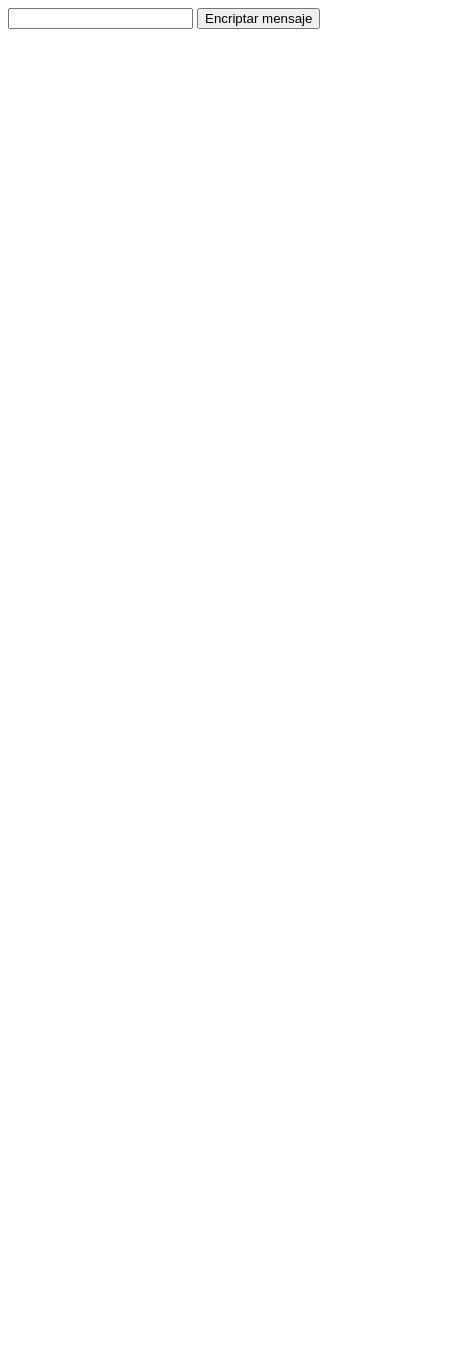
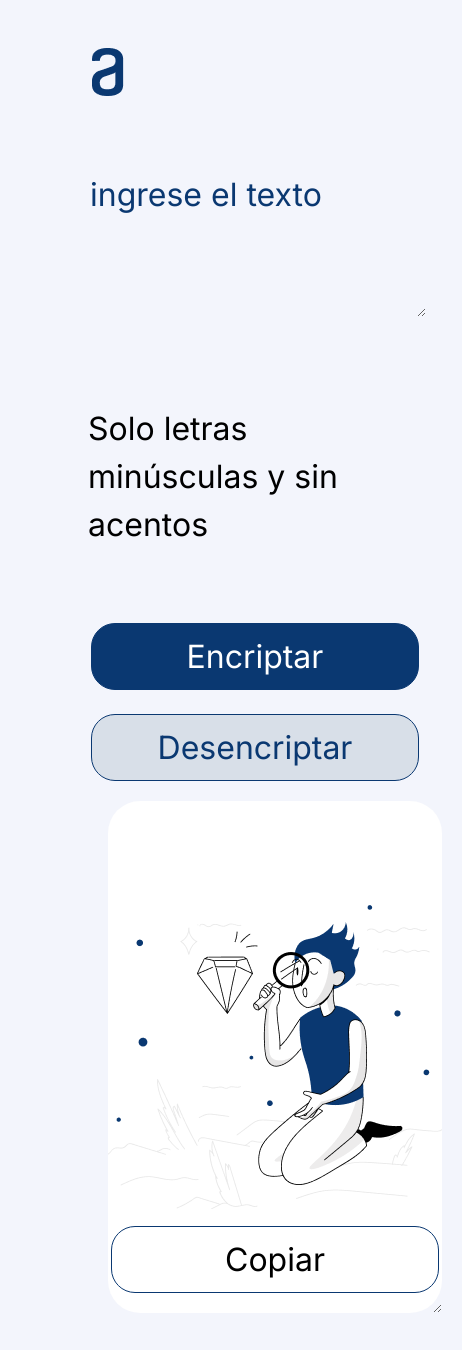
Before and after one commit to CarlosDanielAP/Encriptador-de-texto, a plain HTML site: page index.html in a window 390 px wide. Shown: the whole page, 462 px wide, since content can reach past the window. Before the commit the page ends 844 px from the top, so only its background shows below. Drawn offline with Linux system fonts and the light colour scheme.

Commit message:
responsive
se agrego estilo visual, botones y responsive.

```diff
--- /dev/null
+++ b/code.js
@@ -0,0 +1,82 @@
+var claves = ["ai", "enter", "imes", "ober", "ufat"];
+var letras = ["a", "e", "i", "o", "u"];
+
+function buscador(letra, desencriptando) {
+    var desencriptando = false;
+    var encontrada = false;
+    for (var i = 0; i < letras.length; i++) {
+        if (letra == letras[i]) {
+            //document.write("la clave es "+ claves[i])
+            return (claves[i]);
+            encontrada = true;
+        }
+    }
+    if (encontrada == false) {
+        //document.write("la clave no existe");
+        return (letra);
+    }
+}
+
+function encriptar(frase) {
+    var fraseEncriptada = [];
+    for (var i = 0; i < frase.length; i++) {
+
+        fraseEncriptada.push(buscador(frase[i]));
+
+    }
+    mensajeResultado.textContent=fraseEncriptada.join("");
+
+    mensajeResultado.style.backgroundImage="none";
+}
+
+function desencriptar(frase) {
+    var fraseEncriptada = [];
+    var claveTamano;
+    var i = 0;
+
+
+    while (i < frase.length) {
+        fraseEncriptada.push(frase[i]);
+        claveTamano = buscador(frase[i]);
+        i += claveTamano.length;
+        console.log(i)
+    }
+    mensajeResultado.textContent=fraseEncriptada.join("");
+    mensajeResultado.style.backgroundImage="none";
+}
+
+function noDetectoTexto(){
+    mensajeResultado.textContent="Ningún mensaje fue encontrado\n"+
+        "Ingresa el texto que desees encriptar o desencriptar."
+    mensajeResultado.style.backgroundImage="url('muneco.png')";
+}
+function empezarEncriptar(){
+
+
+    if(frase.value.length>0){
+    encriptar(frase.value);}
+    else
+        noDetectoTexto();
+}
+function empezarDesencriptar(){
+    if(frase.value.length>0){
+    desencriptar(frase.value);}
+    else
+        noDetectoTexto();
+
+}
+
+function copiar(){
+    mensajeResultado.select();
+    navigator.clipboard.writeText(mensajeResultado.value);
+}
+
+
+var botonCopiar= document.querySelector(".boton-copiar")
+var frase = document.querySelector(".text-area");
+var mensajeResultado=document.querySelector(".text-encriptado");
+var botonEncriptar = document.querySelector(".boton-encriptar");
+var botonDesencriptar=document.querySelector(".boton-desencriptar")
+botonEncriptar.onclick=empezarEncriptar;
+botonDesencriptar.onclick=empezarDesencriptar;
+botonCopiar.onclick= copiar;
--- a/index.html
+++ b/index.html
@@ -6,72 +6,47 @@
     <meta http-equiv="X-UA-Compatible" content="IE=edge">
     <meta name="viewport" content="width=device-width, initial-scale=1.0">
     <title>Document</title>
+    <link rel="stylesheet" href="styles.css">
+    <link rel="preconnect" href="https://fonts.googleapis.com">
+    <link rel="preconnect" href="https://fonts.gstatic.com" crossorigin>
+    <link href="https://fonts.googleapis.com/css2?family=Inter:wght@100;200;300;400&display=swap" rel="stylesheet">
 </head>
 
 <body>
-    <input/>
-    <button>Encriptar mensaje</button>
-    <script>
-        var claves = ["ai", "enter", "imes", "ober", "ufat"];
-        var letras = ["a", "e", "i", "o", "u"];
+<header>
+    <img class="logo" src="logo.png" alt="">
+</header>
+<main>
+    <section class="menu-texto">
+        <div>
+            <textarea class="text-area" cols="30" rows="3" placeholder="ingrese el texto"></textarea>
+            <div>
+                <h6>Solo letras minúsculas y sin acentos</h6>
+            </div>
+        </div>
+        <div class="botones">
 
-        function buscador(letra, desencriptando) {
-            var desencriptando = false;
-            var encontrada = false;
-            for (var i = 0; i < letras.length; i++) {
-                if (letra == letras[i]) {
-                    //document.write("la clave es "+ claves[i])
-                    return (claves[i]);
-                    encontrada = true;
-                }
-            }
-            if (encontrada == false) {
-                //document.write("la clave no existe");
-                return (letra);
-            }
-        }
+            <button class="boton-encriptar">Encriptar</button>
+            <button class="boton-desencriptar">Desencriptar</button>
+        </div>
+    </section>
 
-        function encriptar(frase) {
-            var fraseEncriptada = [];
-            for (var i = 0; i < frase.length; i++) {
+    <section class="seccion-resultado">
+        <div class="resultado" >
+            <textarea class="text-encriptado" cols="30" rows="10"></textarea>
 
-                fraseEncriptada.push(buscador(frase[i]));
-
-            }
-
-            document.write(fraseEncriptada.join(""));
-        }
-
-        function desencriptar(frase) {
-            var fraseEncriptada = [];
-            var claveTamano;
-            var i = 0;
-
-
-            while (i < frase.length) {
-                fraseEncriptada.push(frase[i]);
-                claveTamano = buscador(frase[i]);
-                i += claveTamano.length;
-                console.log(i)
-            }
-            document.write(fraseEncriptada.join(""));
-        }
-
-        function empezarEncriptar(){
-            encriptar(frase.value);
-        }
-        function empezarDecencriptar(){
-            desencriptar(frase.value);
-        }
+                <button class="boton-copiar" >Copiar</button>
 
 
 
-        var frase = document.querySelector("input");
-        var button = document.querySelector("button");
-        button.onclick=empezarEncriptar;
+        </div>
 
 
-    </script>
+    </section>
+
+</main>
+
+<script src="code.js"></script>
 </body>
 
 </html>
--- /dev/null
+++ b/styles.css
@@ -0,0 +1,131 @@
+*{background: #F3F5FC;
+    font-family: 'Inter';
+    font-weight: 400;
+    font-size: 32px;
+    line-height: 150%;
+}
+
+.logo   {
+    padding-top: 40px;
+    padding-left: 40px;
+
+}
+
+main{
+    display: flex;
+    margin-bottom: 50px;
+    margin-left: 80px;
+}
+.menu-texto{
+    margin-right: 40px;
+
+
+}
+.text-area{
+    border: none;
+    color: #0A3871;
+    margin-top: 60px;
+    text-transform: lowercase;
+}
+
+::placeholder{color: #0A3871;}
+    .text-area:focus{
+        outline: none;
+    }
+
+    .resultado{
+        position: relative;
+        display: flex;
+        flex-direction: row;
+
+        justify-content: center;
+    }
+    .text-encriptado{
+        background: white;
+
+        background-image: url("muneco.png");
+        background-repeat: no-repeat;
+        background-position: center;
+        border: none;
+        border-radius: 32px;
+        color: #0A3871;
+        margin-left: 20px;
+        margin-right: 20px;
+        margin-top: 20px;
+        padding-left: 20px;
+        padding-bottom: 30px;
+
+
+
+        box-sizing: border-box;
+
+    }
+
+    .text-encriptado:focus{
+        outline: none;
+
+
+    }
+
+    .boton-copiar{
+        background: white;
+        margin-bottom: 20px;
+
+
+    position:absolute;
+        bottom: 0;
+
+    }
+
+    .botones{
+        display: flex;
+        flex-direction: row;
+        align-items: flex-start;
+        padding: 0px;
+        gap: 24px;
+
+
+
+    }
+    button{
+        border-radius: 24px;
+        border: 1px solid #0A3871;
+        cursor: pointer;
+        height: 67px;
+        width: 328px;
+
+    }
+
+.boton-encriptar {
+    background:#0A3871 ;
+    color: white;
+}
+
+.boton-desencriptar{
+    background: #D8DFE8;
+    color: #0A3871;
+}
+
+@media screen and (max-width:820px){
+
+    main{
+        display: flex;
+        flex-direction: column;
+        width: 100%;
+
+    }
+
+    .botones{
+        display: flex;
+        flex-direction: column;
+        align-items: center;
+        padding: 0px;
+        gap: 24px;
+    }
+    .text-area{
+        width: 100%;
+    }
+    .seccion-resultado{
+
+    }
+}
```
Also changed, not shown: Logo.png (added), muneco.png (added).
